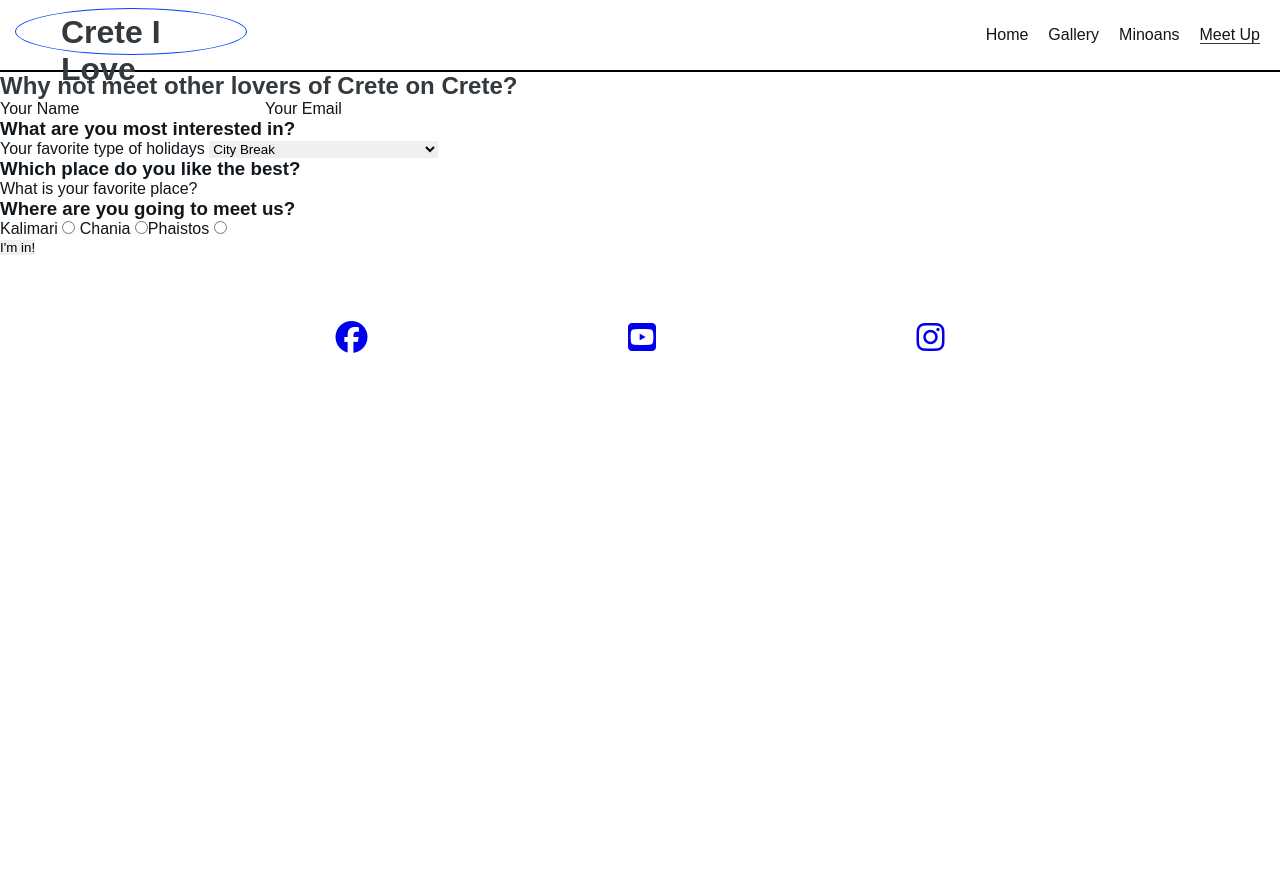
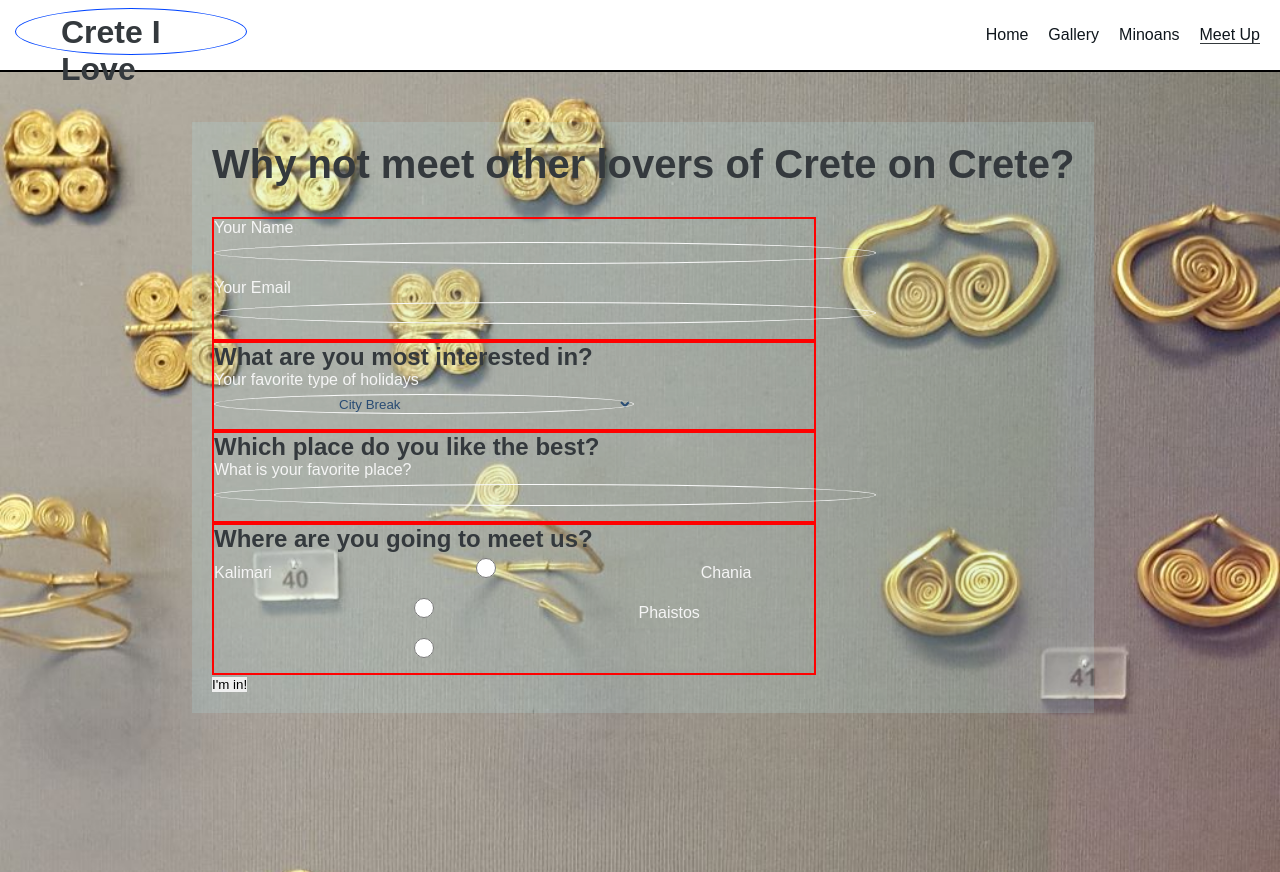
Before and after one commit to ireneuszcierpisz/Crete-I-love, a plain HTML site: page meet-up.html in a window 1280 px wide. Shown: the top 872 px of the page. Before the commit the page ends 800 px from the top, so only its background shows below. Drawn offline with Linux system fonts and the light colour scheme; a web font is replaced by a local one.

Commit message:
Add images and style to meet-up page

```diff
--- a/assets/css/style.css
+++ b/assets/css/style.css
@@ -80,7 +80,9 @@ hr {
 #img1-div {
     height: 500px;
     width: 100%;
-    background-image: url("../images/01-Greece-restaurant.jpg");
+    background-image: url("../images/01-Greece-restaurant3.jpg");
+    background-repeat: no-repeat;
+    background-size: cover;
 }
 
 #img1-cover-text {
@@ -111,7 +113,7 @@ hr {
 #img2-div {
     height: 700px;
     width: 100%;
-    background-image: url("../images/02_ca1600BC-sword.jpg");
+    background-image: url("../images/02_ca1600BC-sword2.jpg");
 }
 
 #img2-cover-text {
@@ -210,3 +212,45 @@ footer {
     font-size: 200%;
     color: #3f3a3a;
 }
+
+/* meetup form section */
+
+.meetup-form {
+    height: 800px;
+    background-image: url("../images/form-background.jpg");
+    background-size: cover;
+    background-position: center;
+}
+
+.form {
+    color: whitesmoke;
+    background-color: rgba(176, 224, 230, 0.2);
+    margin-top: 50px;
+    margin-bottom: 50px;
+    padding: 20px;
+    max-width: 80%;
+    left: 15%;
+    position: absolute;
+}
+
+.form>h2 {
+    margin-bottom: 30px;
+    font-size: 250%;
+}
+
+.text-input {
+    background: transparent;
+    color: rgb(41, 76, 116);
+    width: 70%;
+    height: 20px;
+    padding-left: 20%;
+    padding-right: 20%;
+    margin: 5px 0 15px 0;
+    border: 1px solid #fafafa;
+    border-radius: 50%;
+}
+
+.input-div {
+    width: 600px;
+    border: solid red 2px;
+}
--- a/meet-up.html
+++ b/meet-up.html
@@ -47,41 +47,41 @@
         <form class="form" action="https://formdump.codeinstitute.net/" method="post">
             <h2>Why not meet other lovers of Crete on Crete?</h2>
 
-            <div>
+            <div class="input-div">
                 <label for="name">Your Name</label>
                 <input id="name" type="text" name="name" required class="text-input">
                 <label for="email">Your Email</label>
                 <input id="email" type="email" name="email" required class="text-input">
             </div>
 
-            <div>
-                <h3>What are you most interested in?</h3>
+            <div class="input-div">
+                <h2>What are you most interested in?</h2>
                 <label for="holidays">Your favorite type of holidays</label>
-                <select id="holidays" name="holidays-type" class="dropdown-list">
+                <select id="holidays" name="holidays-type" class="text-input">
                     <option value="city-break">City Break</option>
                     <option value="beach-leisure">Beach Leisure</option>
                     <option value="museums-archaeosite">Museums and Archaeological Sites</option>
                 </select>
             </div>
 
-            <div>
-                <h3>Which place do you like the best?</h3>
+            <div class="input-div">
+                <h2>Which place do you like the best?</h2>
                 <label for="fav-site">What is your favorite place?</label>
-                <input id="fav-site" type="text" list="archaeo-sites" name="fav-site">
+                <input id="fav-site" type="text" list="archaeo-sites" name="fav-site" class="text-input">
                 <datalist id="archaeo-sites">
                     <option value="Phaistos"></option>
                     <option value="Knossoss"></option>
                 </datalist>
             </div>
 
-            <div>
-                <h3>Where are you going to meet us?</h3>
+            <div class="input-div">
+                <h2>Where are you going to meet us?</h2>
                 <label for="kalimari">Kalimari</label>
-                <input type="radio" id="kalimari" name="meetup-preference" value="kalimari" required>
+                <input type="radio" id="kalimari" name="meetup-preference" value="kalimari" required class="text-input">
                 <label for="chania">Chania</label>
-                <input type="radio" id="chania name=" meetup-preference" value="chania required>
+                <input type="radio" id="chania name=" meetup-preference" value="chania" required class="text-input">
                 <label for=" phaistos">Phaistos</label>
-                <input type="radio" id="phaistos" name="meetup-preference" value="phaistos" required>
+                <input type="radio" id="phaistos" name="meetup-preference" value="phaistos" required class="text-input">
             </div>
 
             <input class="submit-button" type="submit" value="I'm in!">
```
Also changed, not shown: assets/images/01-Greece-restaurant2.jpg (added), assets/images/01-Greece-restaurant3.jpg (added), assets/images/02_ca1600BC-sword2.jpg (added), assets/images/form-background.jpg (added).
